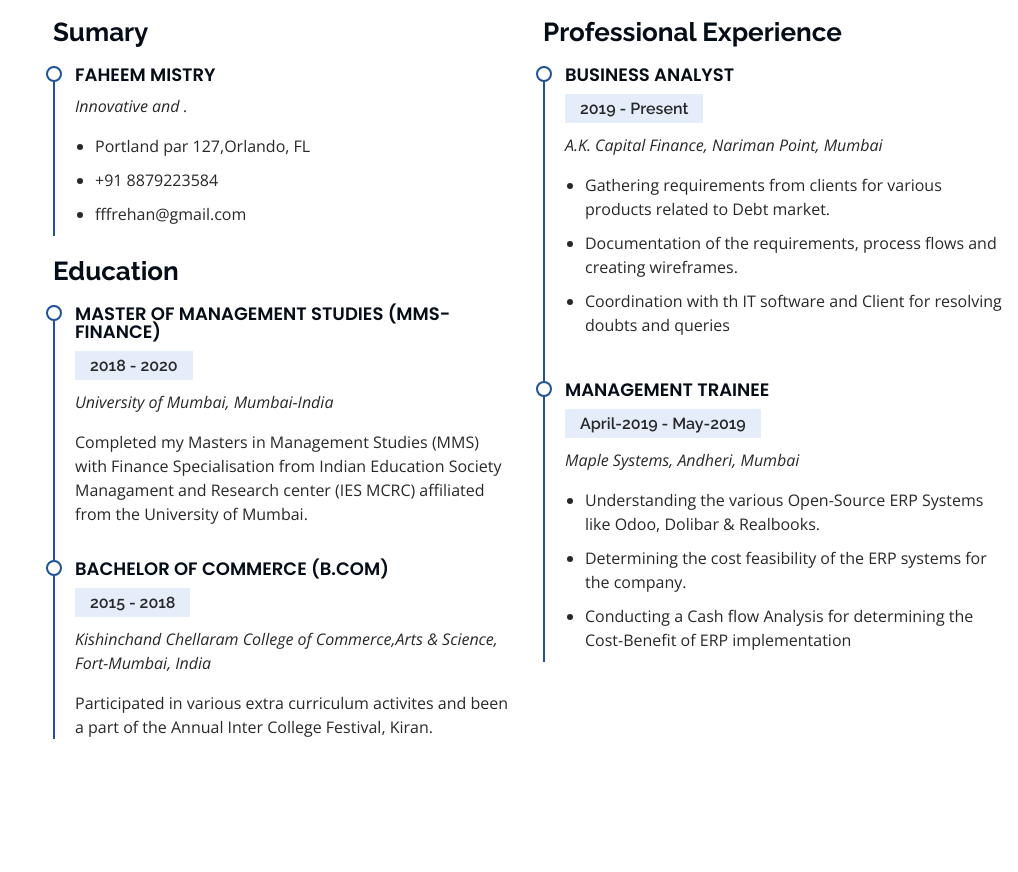
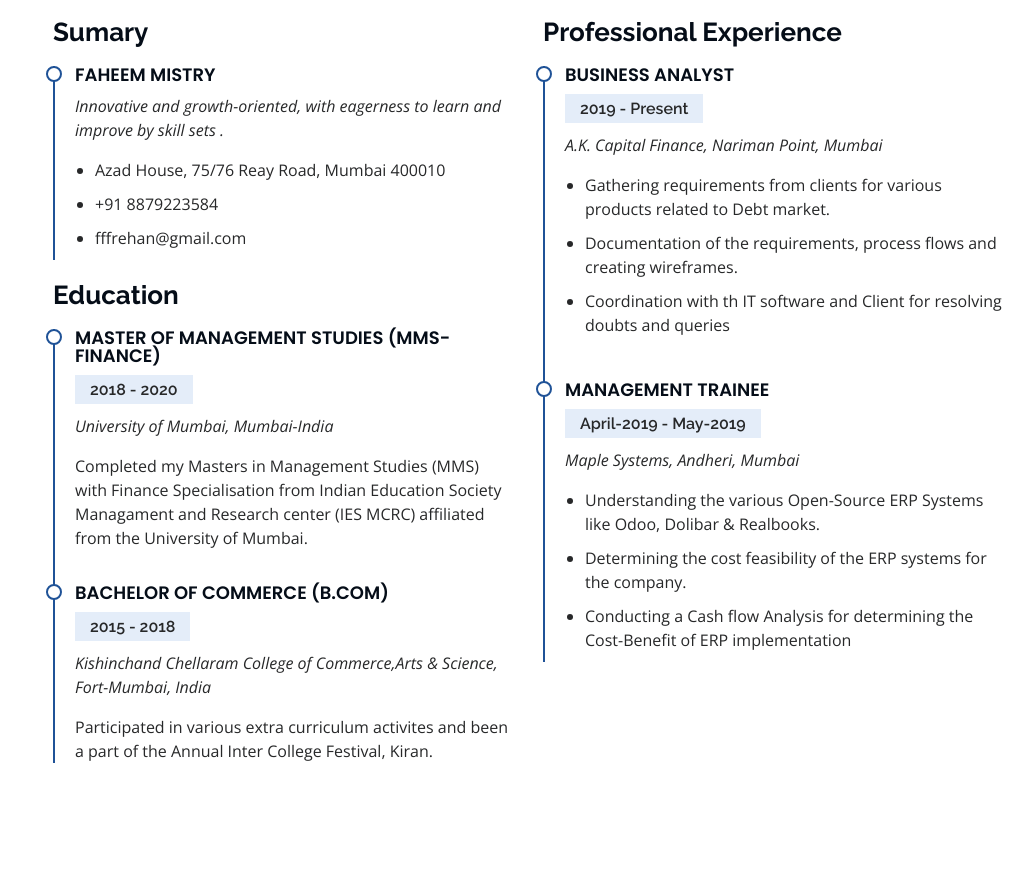
Before and after one commit to JoelDrake302/mypersonalwebsite, a plain HTML site: page index.html in a window 1280 px wide. Shown: the part 2253-3125 px from the top of the page, without its empty margins (262-1280 px from the left). Drawn offline with nearby package versions, Linux system fonts and the light colour scheme.

Commit message:
Update index.html

```diff
--- a/index.html
+++ b/index.html
@@ -244,9 +244,9 @@
             <h3 class="resume-title">Sumary</h3>
             <div class="resume-item pb-0">
               <h4>Faheem Mistry</h4>
-              <p><em>Innovative and .</em></p>
+              <p><em>Innovative and growth-oriented, with eagerness to learn and improve by skill sets .</em></p>
               <ul>
-                <li>Portland par 127,Orlando, FL</li>
+                <li>Azad House, 75/76 Reay Road, Mumbai 400010</li>
                 <li>+91 8879223584</li>
                 <li>fffrehan@gmail.com</li>
               </ul>
@@ -444,6 +444,40 @@
           </div>
         </div>
 
+
+          <!-- <div class="col-lg-7 mt-5 mt-lg-0 d-flex align-items-stretch">
+            <form action="forms/contact.php" method="post" role="form" class="php-email-form">
+              <div class="form-row">
+                <div class="form-group col-md-6">
+                  <label for="name">Your Name</label>
+                  <input type="text" name="name" class="form-control" id="name" data-rule="minlen:4" data-msg="Please enter at least 4 chars" />
+                  <div class="validate"></div>
+                </div>
+                <div class="form-group col-md-6">
+                  <label for="name">Your Email</label>
+                  <input type="email" class="form-control" name="email" id="email" data-rule="email" data-msg="Please enter a valid email" />
+                  <div class="validate"></div>
+                </div>
+              </div>
+              <div class="form-group">
+                <label for="name">Subject</label>
+                <input type="text" class="form-control" name="subject" id="subject" data-rule="minlen:4" data-msg="Please enter at least 8 chars of subject" />
+                <div class="validate"></div>
+              </div>
+              <div class="form-group">
+                <label for="name">Message</label>
+                <textarea class="form-control" name="message" rows="10" data-rule="required" data-msg="Please write something for us"></textarea>
+                <div class="validate"></div>
+              </div>
+              <div class="mb-3">
+                <div class="loading">Loading</div>
+                <div class="error-message"></div>
+                <div class="sent-message">Your message has been sent. Thank you!</div>
+              </div>
+              <div class="text-center"><button type="submit">Send Message</button></div>
+            </form>
+          </div> -->
+
         </div>
 
       </div>
```
